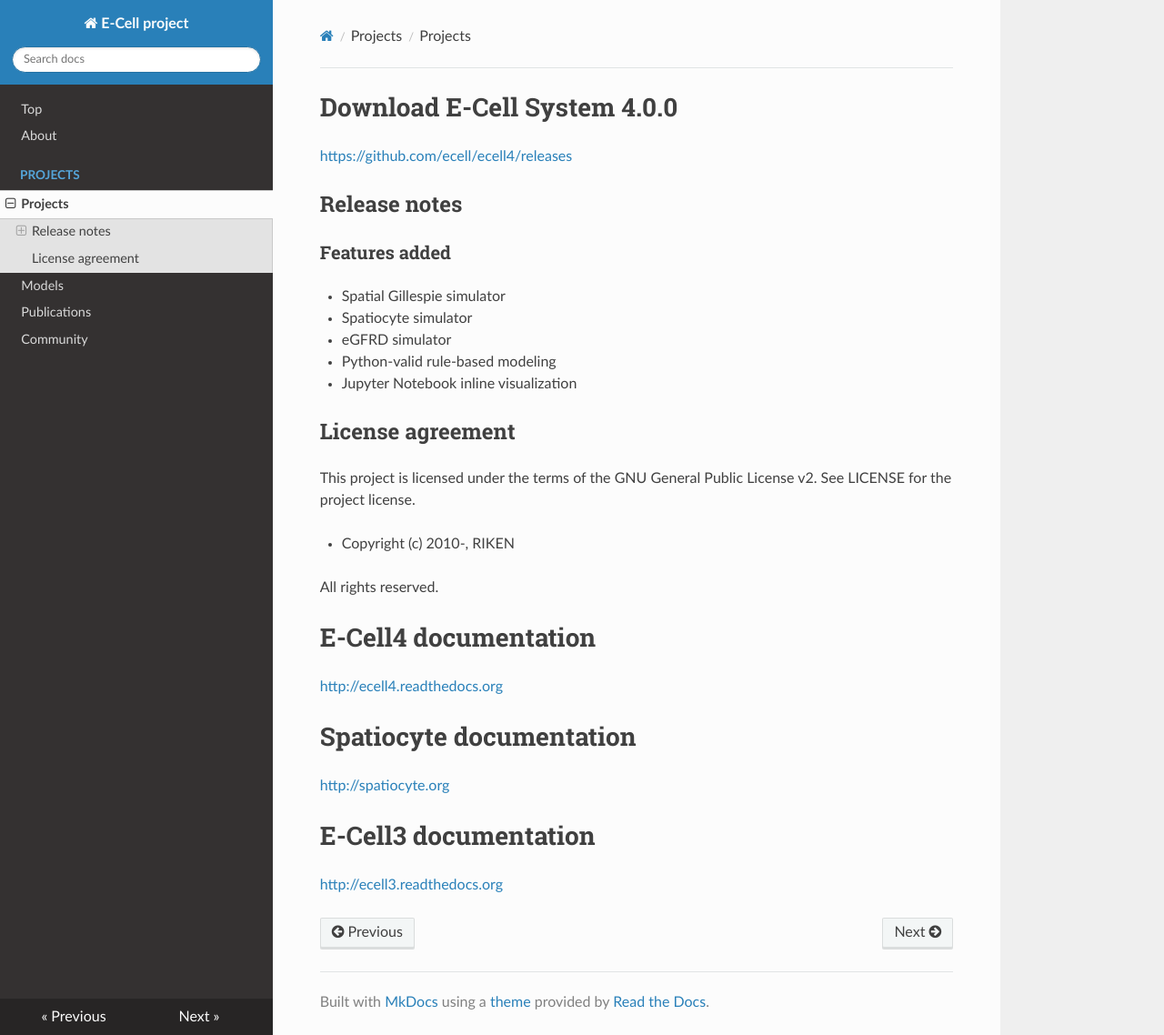
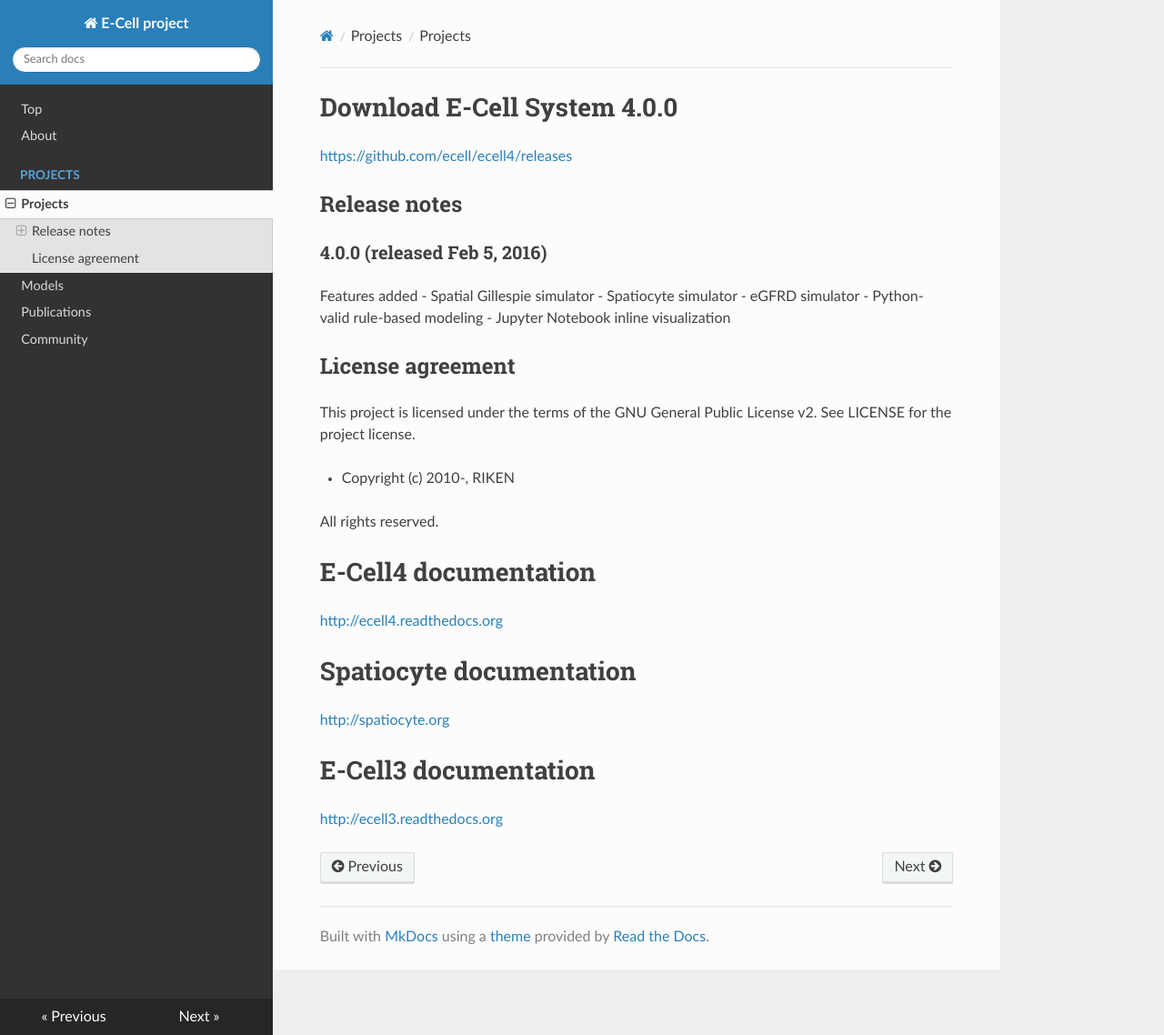
Before and after one commit to ecell/ecell-website, an MkDocs documentation site: the page built from docs/projects/projects.md, in a window 1280 px wide and 1138 px high. Shown: the whole window at 91% size. Built offline with MkDocs 1.6.1, drawn with Linux system fonts in a browser that asks for light colours; nearby versions of some CDN libraries; old or Windows-style settings are respelled for this version of MkDocs.

```diff
--- a/docs/projects/projects.md
+++ b/docs/projects/projects.md
@@ -3,7 +3,8 @@
 [https://github.com/ecell/ecell4/releases](https://github.com/ecell/ecell4/releases)
 
 ## Release notes
-### Features added
+### 4.0.0 (released Feb 5, 2016)
+Features added
 - Spatial Gillespie simulator
 - Spatiocyte simulator
 - eGFRD simulator
```
Also changed, not shown: docs/about.md (+1 -0 lines).
